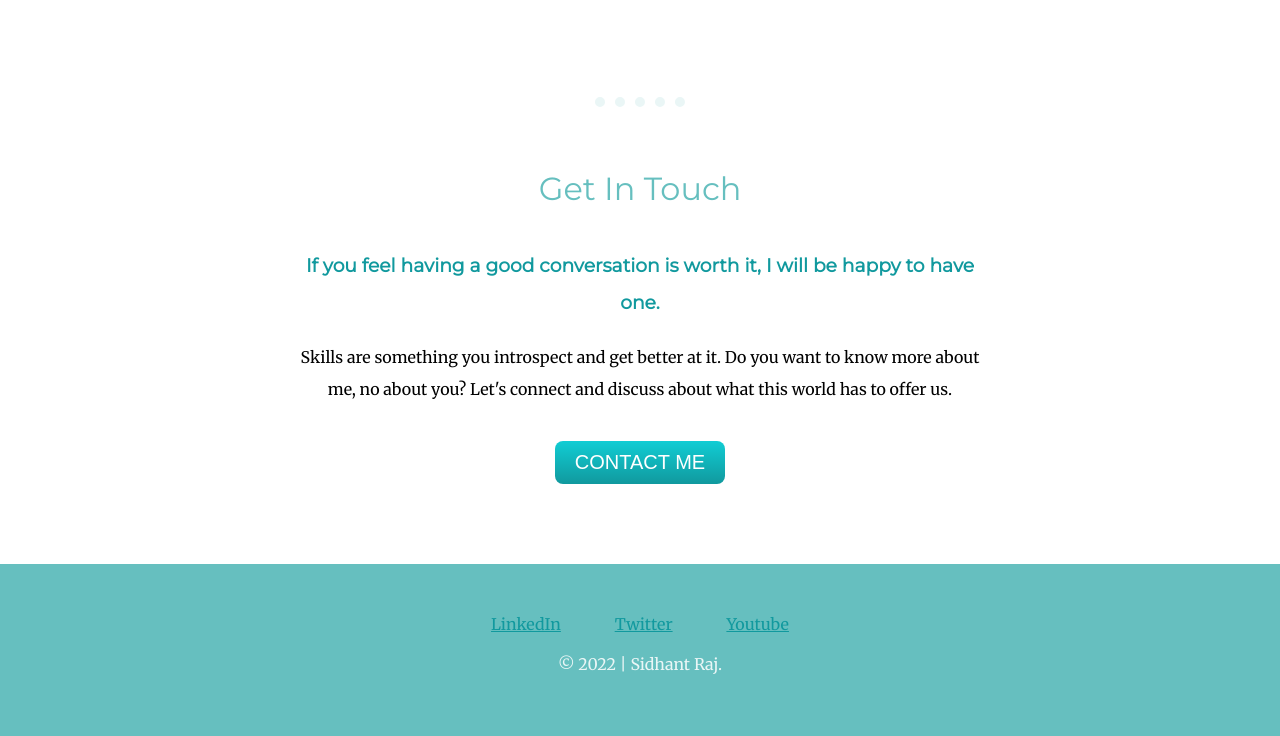
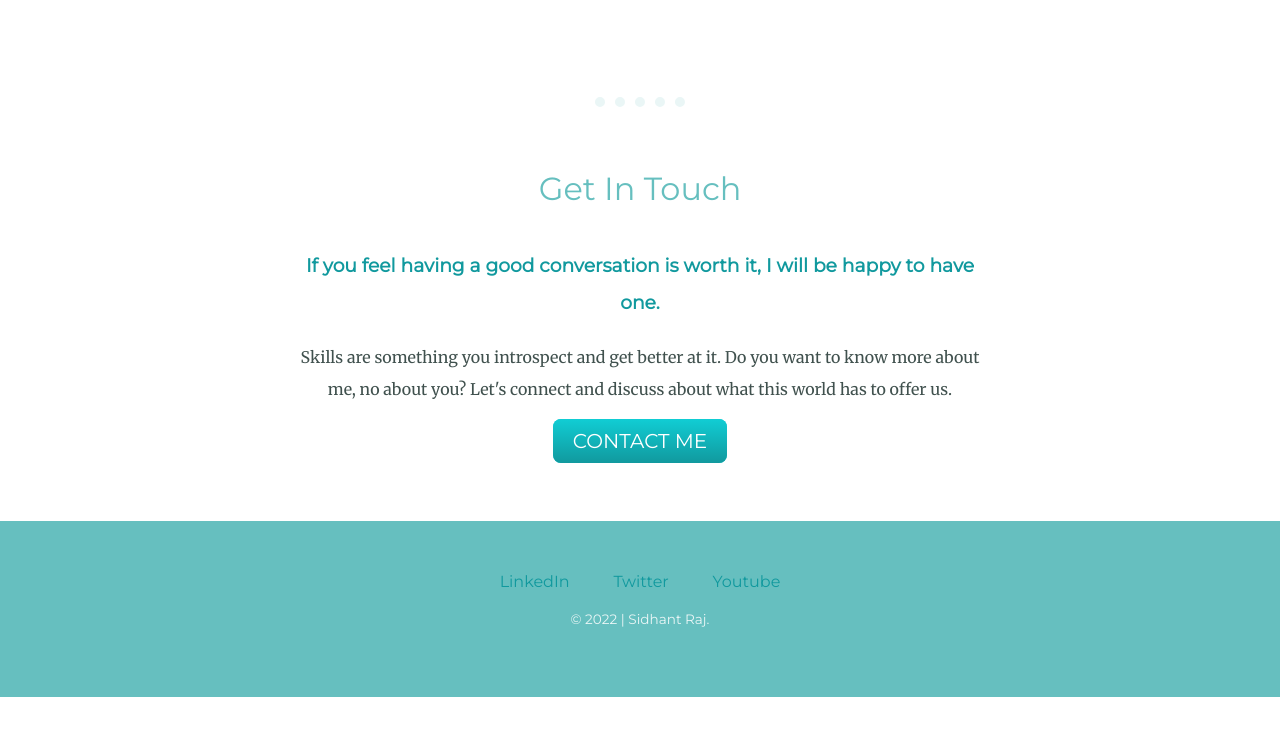
Before and after one commit to sidhantraj/profile, a plain HTML site: page index.html in a window 1280 px wide. Shown: the part 2206-2942 px from the top of the page. After the commit the page ends 2903 px from the top, so only its background shows below. Drawn offline with Linux system fonts and the light colour scheme.

Commit message:
second commit

```diff
--- a/css/styles.css
+++ b/css/styles.css
@@ -1,4 +1,5 @@
 body {
+  color:#40514E;
   margin: 0;
   text-align: center;
   font-family: 'Merriweather', serif;
@@ -24,6 +25,12 @@ h3 {
 }
 a{
   color:#11999E;
+  font-family: 'Montserrat', sans-serif;
+  text-decoration: none;
+}
+
+a:hover{
+color: #EAF6F6;
 }
 
 .top-container {
@@ -33,7 +40,7 @@ a{
 }
 
 .middle-container {
-margin-top:40px;
+margin:40px auto 60px auto;
 }
 
 .profile{
@@ -100,22 +107,42 @@ margin-top:40px;
   line-height: 2;
 }
 
-  .contact-me-button{
+.btn {
+  background: #11cdd4;
+  background-image: -webkit-linear-gradient(top, #11cdd4, #11999e);
+  background-image: -moz-linear-gradient(top, #11cdd4, #11999e);
+  background-image: -ms-linear-gradient(top, #11cdd4, #11999e);
+  background-image: -o-linear-gradient(top, #11cdd4, #11999e);
+  background-image: linear-gradient(to bottom, #11cdd4, #11999e);
+  -webkit-border-radius: 8;
+  -moz-border-radius: 8;
   border-radius: 8px;
-  background: linear-gradient(#11cdd4,#11999e);
+  font-family: 'Montserrat', sans-serif;
+  color: #ffffff;
+  font-size: 20px;
   padding: 10px 20px 10px 20px;
-  border-style: none;
-  color:white;
-  font-size: 20px;
-  margin:20px auto 80px auto;
+  text-decoration: none;
+}
+
+.btn:hover {
+  background: #30e3cb;
+  background-image: -webkit-linear-gradient(top, #30e3cb, #2bc4ad);
+  background-image: -moz-linear-gradient(top, #30e3cb, #2bc4ad);
+  background-image: -ms-linear-gradient(top, #30e3cb, #2bc4ad);
+  background-image: -o-linear-gradient(top, #30e3cb, #2bc4ad);
+  background-image: linear-gradient(to bottom, #30e3cb, #2bc4ad);
+  text-decoration: none;
 }
 
 .footer-link{
-  padding: 25px;
+  padding-left: 20px;
+  padding-right: 20px;
   color:#11999E;
 }
 
 .copyright{
   margin:0;
   padding:20px;
+  font-size: 0.85rem;
+  font-family: 'Montserrat', sans-serif;
 }
--- a/index.html
+++ b/index.html
@@ -52,9 +52,8 @@
         <h3>If you feel having a good conversation is worth it, I will be happy to have one.</h3>
         <p>Skills are something you introspect and get better at it. Do you want to know more about me, no about you? Let's connect and discuss about what this world has to offer us.</p>
 
-        <a class="btn" href="mailto:sidhantraj.1703@gmail.com">
-          <input type="button" class="contact-me-button"name="contact-me" value="CONTACT ME">
-        </a>
+        <a class="btn" href="mailto:sidhantraj.1703@gmail.com">CONTACT ME</a>
+
       </div>
     </div>
 
```
